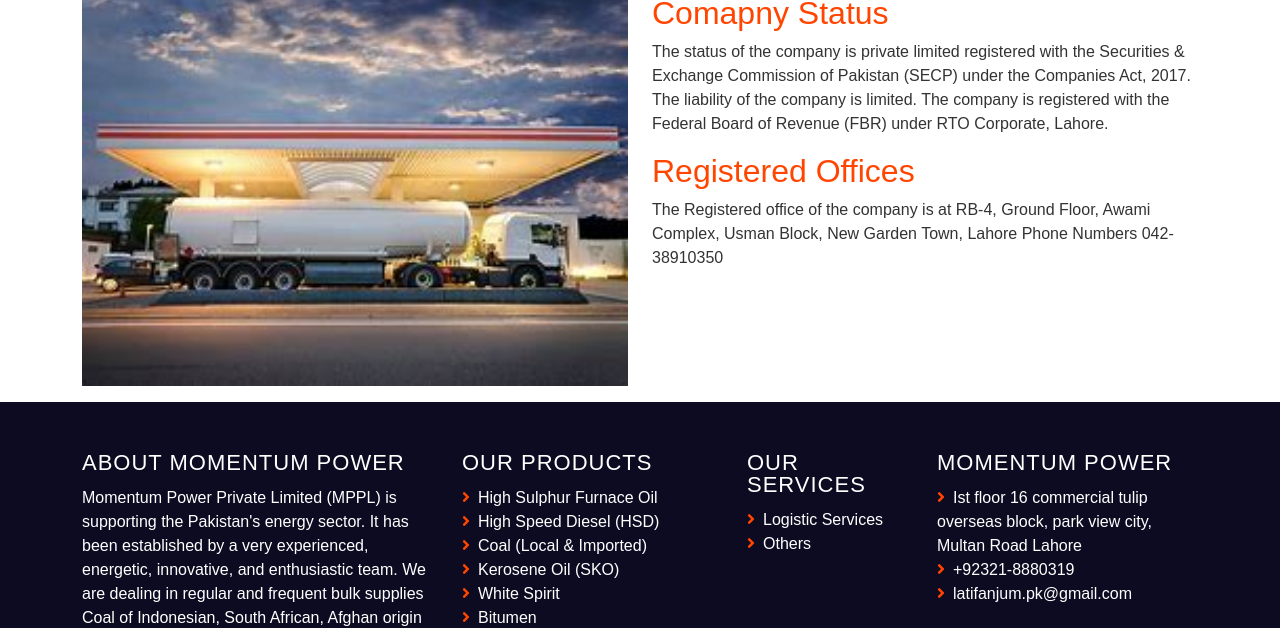
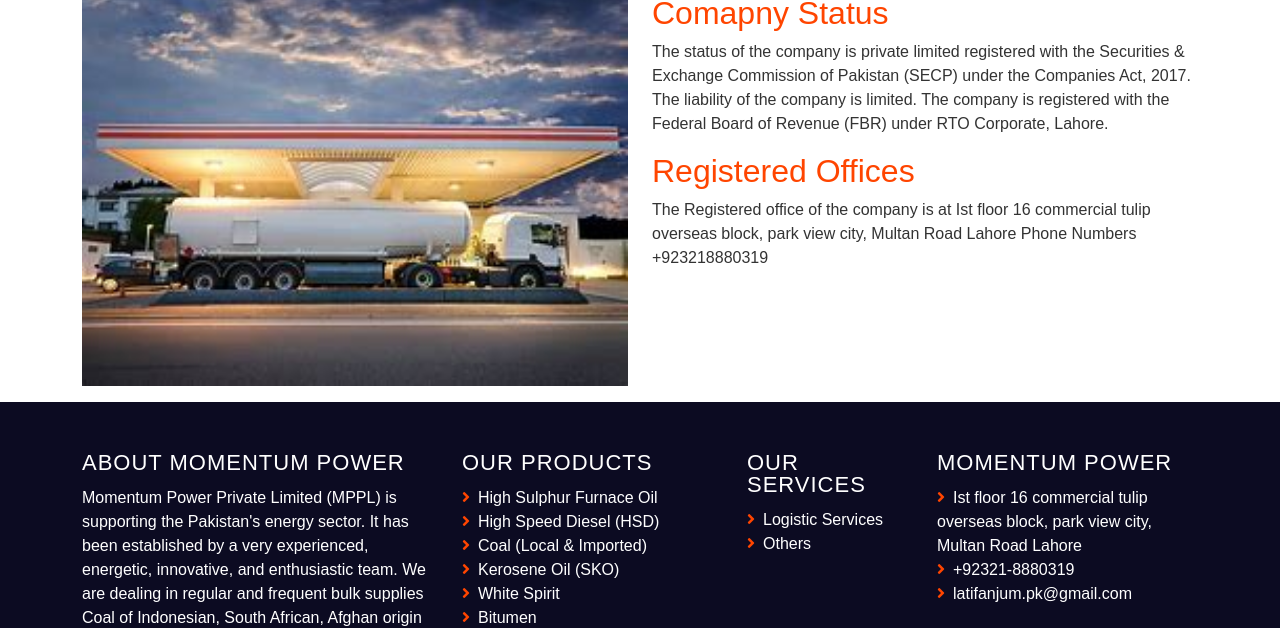
Before and after one commit to Momentumpower/momentumpower, a plain HTML site: page profile.html in a window 1280 px wide. Shown: the part 178-806 px from the top of the page. Drawn offline with nearby package versions, Linux system fonts and the light colour scheme.

Commit message:
Update profile.html
address change

```diff
--- a/profile.html
+++ b/profile.html
@@ -113,8 +113,8 @@
                 The status of the company is private limited registered with the Securities & Exchange Commission of Pakistan (SECP) under the Companies Act, 2017. The liability of the company is limited. The company is registered with the Federal Board of Revenue (FBR) under RTO Corporate, Lahore.
             </p>
             <h2 class="customclr">Registered Offices</h2>
-            <p>The Registered office of the company is at RB-4, Ground Floor, Awami Complex, Usman Block, New Garden Town, Lahore
-                Phone Numbers 042-38910350</p>
+            <p>The Registered office of the company is at Ist floor 16 commercial tulip overseas block, park view city, Multan Road Lahore
+                Phone Numbers +923218880319</p>
 
 
         </div>
```
